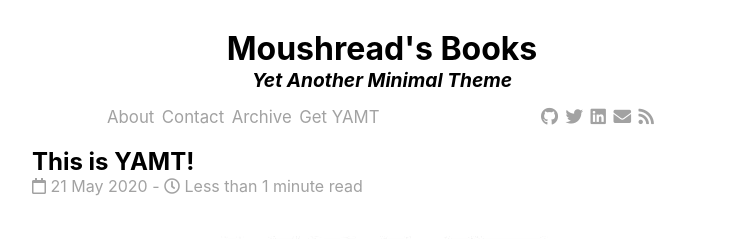
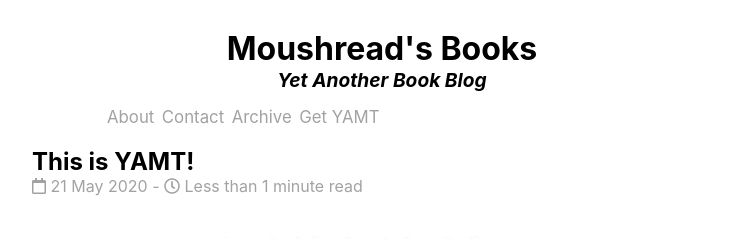
Before and after one commit to moushread/moushread.github.io, a Jekyll site: the page built from index.html, in a window 1280 px wide. Shown: the top 239 px of the page, without its empty margins (258-1009 px from the left). Built offline with Jekyll 4.4.1, drawn with Linux system fonts in a browser that asks for light colours; nearby versions of some CDN libraries; the list of posts is cut into pages by our own code.

Commit message:
Update settings.yml

```diff
--- a/_data/settings.yml
+++ b/_data/settings.yml
@@ -4,14 +4,14 @@ analytics-id: #leave blank to not use Analytics
 #Subtitle
 subtitle:
   active: true
-  text: Yet Another Minimal Theme
+  text: Yet Another Book Blog
 
 #Nav
 nav:
   pages:
     active: true
   social:
-    active: true
+    active: false
 
 #Featured images in homepage
 featured-img:
```
